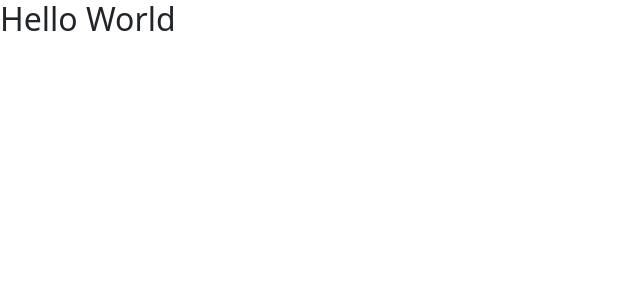
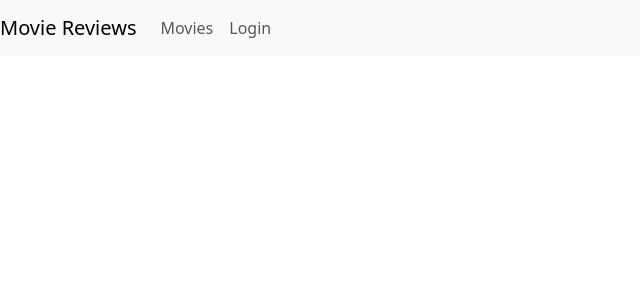
Before and after one commit to profvohra/movie_reviews_frontend, a React (Create React App) app: page / in a window 1280 px wide. Shown: the top 300 px of the page, without its empty margins (0-640 px from the left). Built offline with nearby package versions, Linux system fonts and the light colour scheme.

Commit message:
Chapter 14 React.js Navigation Bar

```diff
--- a/src/App.js
+++ b/src/App.js
@@ -1,11 +1,39 @@
 import React, { useState } from "react";
 import { Routes, Route, NavLink } from "react-router-dom";
 import "bootstrap/dist/css/bootstrap.min.css";
+import AddReview from "./components/addReview";
+import MoviesList from "./components/moviesList";
+import Movie from "./components/movie";
+import Login from "./components/login";
+import Nav from "react-bootstrap/Nav";
+import Navbar from "react-bootstrap/Navbar";
 
 function App() {
+  const [user, setUser] = useState(null);
+
+  async function login(user = null) {
+    setUser(user);
+  }
+
+  async function logout() {
+    setUser(null);
+  }
   return (
     <div className="App">
-      <h2>Hello World</h2>
+      <Navbar bg="light" expand="lg">
+        <Navbar.Brand>Movie Reviews</Navbar.Brand>
+        <Navbar.Toggle aria-controls="basic-navbar-nav" />
+        <Navbar.Collapse id="basic-navbar-nav">
+          <Nav className="mr-auto">
+            <Nav.Link as={NavLink} to={"/movies"}>
+              Movies
+            </Nav.Link>
+            <Nav.Link as={NavLink} to={user ? "" : "/login"}>
+              {user ? "Logout User" : "Login"}
+            </Nav.Link>
+          </Nav>
+        </Navbar.Collapse>
+      </Navbar>
     </div>
   );
 }
--- /dev/null
+++ b/src/components/addReview.js
@@ -0,0 +1,11 @@
+import React from "react";
+
+function AddReview() {
+  return (
+    <div className="App">
+      Add Review
+    </div>
+  );
+}
+
+export default AddReview;
--- /dev/null
+++ b/src/components/login.js
@@ -0,0 +1,11 @@
+import React from "react";
+
+function Login() {
+  return (
+    <div className="App">
+      Login
+    </div>
+  );
+}
+
+export default Login;
--- /dev/null
+++ b/src/components/movie.js
@@ -0,0 +1,11 @@
+import React from "react";
+
+function Movie() {
+  return (
+    <div className="App">
+      Movie
+    </div>
+  );
+}
+
+export default Movie;
--- /dev/null
+++ b/src/components/moviesList.js
@@ -0,0 +1,11 @@
+import React from "react";
+
+function MoviesList() {
+  return (
+    <div className="App">
+      Movies List
+    </div>
+  );
+}
+
+export default MoviesList;
--- a/src/index.js
+++ b/src/index.js
@@ -3,11 +3,14 @@
 import './index.css';
 import App from './App';
 import reportWebVitals from './reportWebVitals';
+import { BrowserRouter } from "react-router-dom";
 
 const root = ReactDOM.createRoot(document.getElementById('root'));
 root.render(
   <React.StrictMode>
-    <App />
+    <BrowserRouter>
+      <App />
+    </BrowserRouter>
   </React.StrictMode>
 );
 
```
